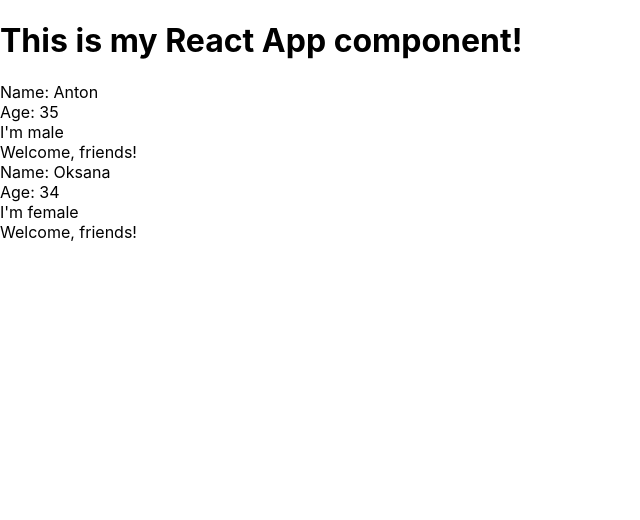
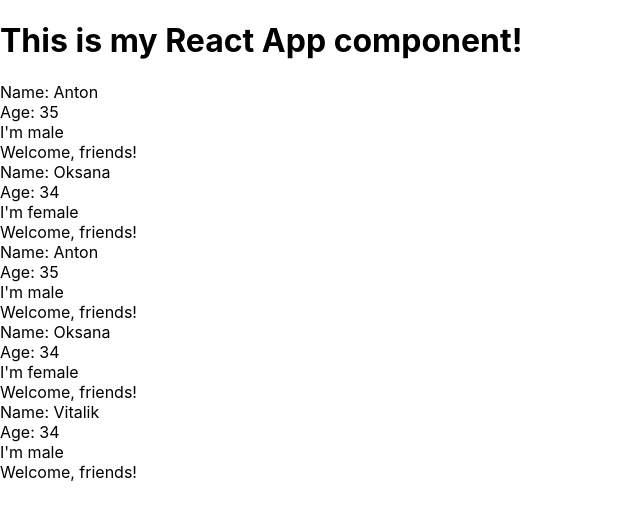
Before and after one commit to antosha-85/Trainings, a React (Create React App) app in the folder net2/: page / in a window 1280 px wide. Shown: the top 520 px of the page, without its empty margins (0-640 px from the left). Built offline with nearby package versions, Linux system fonts and the light colour scheme.

Commit message:
Output the list of people using map and with the help of destructuring

```diff
--- a/net2/src/App.js
+++ b/net2/src/App.js
@@ -1,13 +1,27 @@
 import React, { Component } from "react";
 import Anton from "./Anton";
+import People from './People'
 
 export default class App extends Component {
+  state = {
+    people: [
+      { name: "Anton", age: 35, gender: "male", id: 1 },
+      {
+        name: "Oksana",
+        age: 34,
+        gender: "female",
+        id: 2,
+      },
+      { name: "Vitalik", age: 34, gender: "male", id: 3 },
+    ],
+  };
   render() {
     return (
       <div className="App">
         <h1>This is my React App component!</h1>
         <Anton name="Anton" age="35" gender="male" />
         <Anton name="Oksana" age="34" gender="female" />
+        <People people={this.state.people}/>
       </div>
     );
   }
--- /dev/null
+++ b/net2/src/People.js
@@ -0,0 +1,18 @@
+import React, { Component } from "react";
+
+export default class People extends Component {
+  render() {
+    const {people} = this.props;
+    return people.map((person) => {
+        const {name, age, gender, id} = person;
+      return (
+        <div className="anton" key={id}>
+          <div>Name: {name}</div>
+          <div>Age: {age}</div>
+          <div>I'm {gender}</div>
+          <div>Welcome, friends!</div>
+        </div>
+      );
+    });
+  }
+}
```
Also changed, not shown: 1 other file (tests, documents, lock files or other folders).
